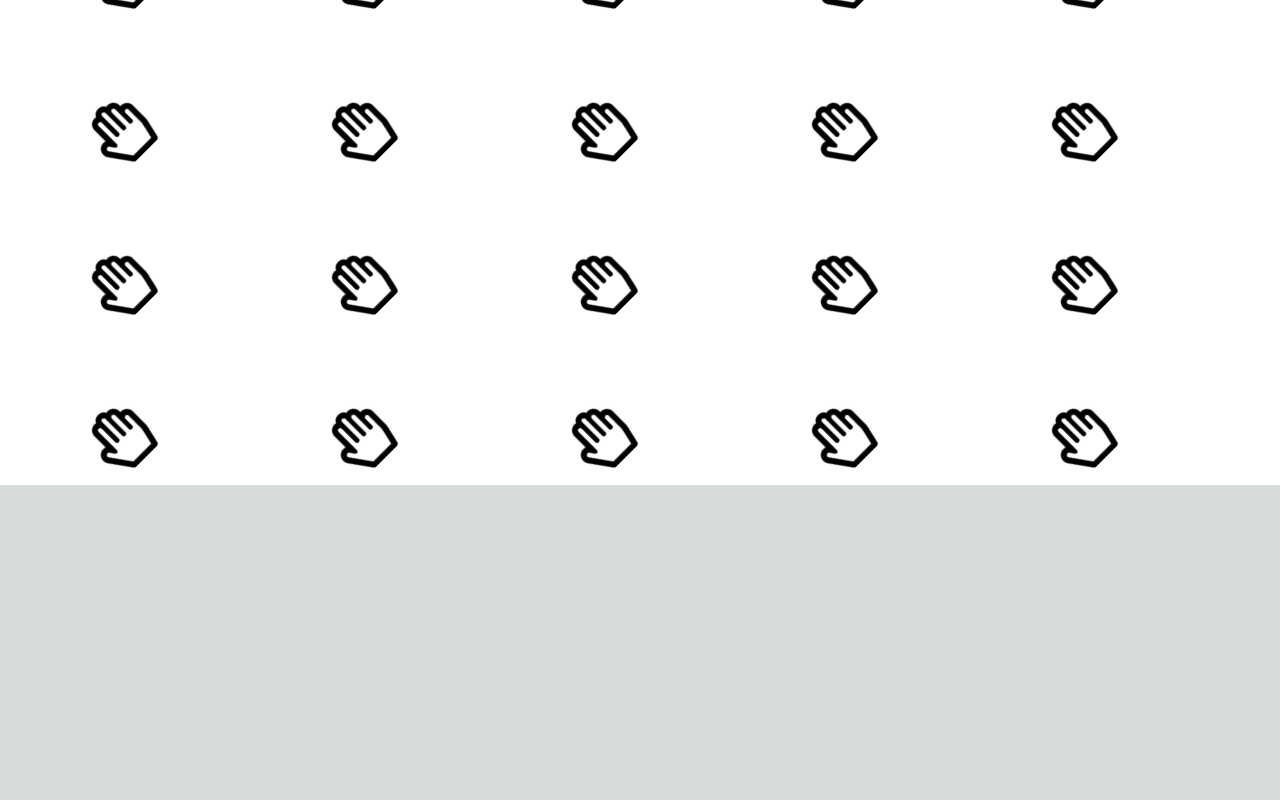
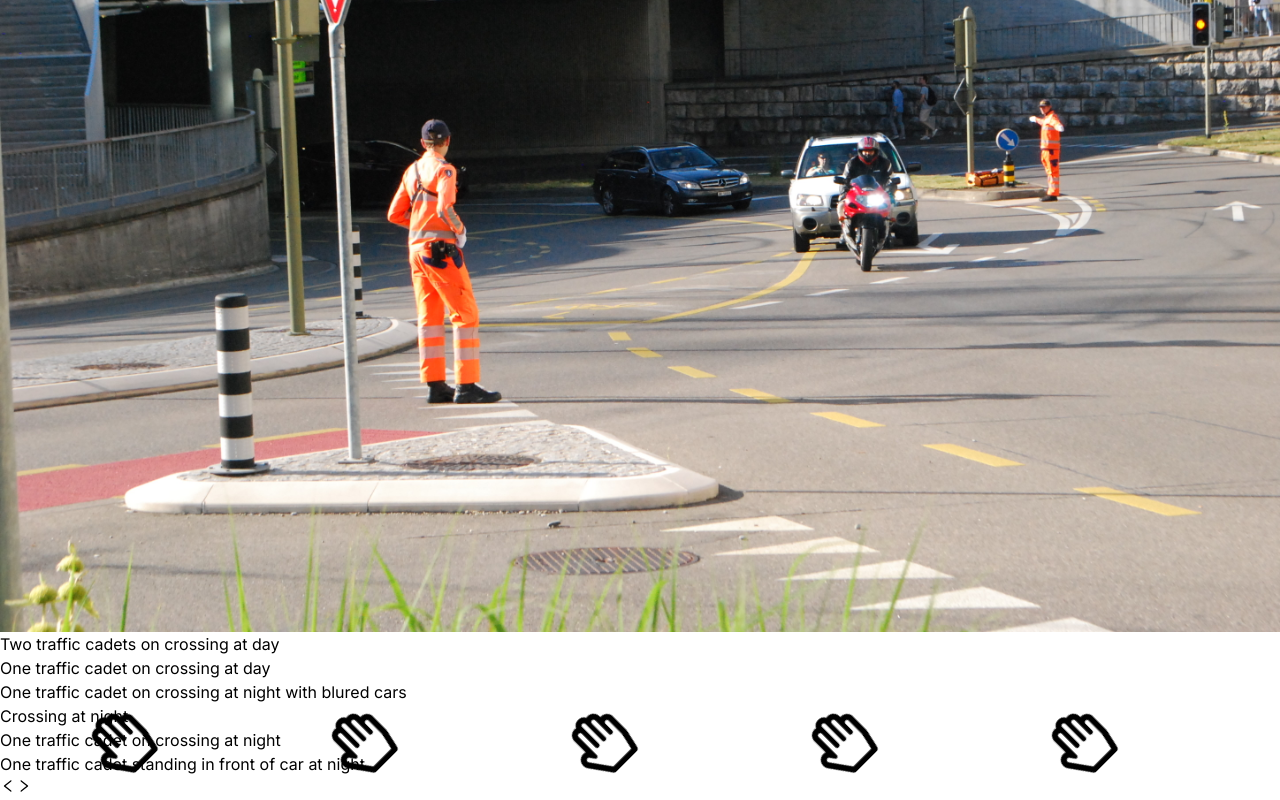
Before and after one commit to AelElliotBanyard/VKPics, a Next.js app in the folder CODE/: page /work in a window 1280 px wide. Shown: the part 315-1115 px from the top of the page. Before the commit the page ends 800 px from the top, so only its background shows below. Built offline with nearby package versions, Linux system fonts and the light colour scheme.

Commit message:
add gallery to work page

```diff
--- a/CODE/app/work/page.tsx
+++ b/CODE/app/work/page.tsx
@@ -1,5 +1,87 @@
+"use client";
+import { useState } from "react";
+import { AiOutlineLeft, AiOutlineRight } from "react-icons/ai";
+
 const page = () => {
-  return <div></div>;
+  const gallery = [
+    {
+      image: "./img/gallery/1.jpg",
+      title: "Two traffic cadets on crossing at day",
+    },
+    {
+      image: "./img/gallery/2.jpg",
+      title: "One traffic cadet on crossing at day",
+    },
+    {
+      image: "./img/gallery/3.jpg",
+      title: "One traffic cadet on crossing at night with blured cars",
+    },
+    {
+      image: "./img/gallery/4.jpg",
+      title: "Crossing at night",
+    },
+    {
+      image: "./img/gallery/5.jpg",
+      title: "One traffic cadet on crossing at night",
+    },
+    {
+      image: "./img/gallery/6.jpg",
+      title: "One traffic cadet standing in front of car at night",
+    },
+  ];
+  const [galleryCurrent, setGalleryCurrent] = useState(0);
+  return (
+    <div className="work">
+      <h1 className="work__title">My Work</h1>
+      <div className="work__section">
+        <div className="work__gallery">
+          {gallery.map((item, index) => {
+            return (
+              <div className="work__gallery__item">
+                <img
+                  src={item.image}
+                  alt={item.title}
+                  className={
+                    galleryCurrent === index
+                      ? " work__gallery__image block "
+                      : " hidden "
+                  }
+                />
+                <p className="work__gallery__image__text">{item.title}</p>
+              </div>
+            );
+          })}
+          <div className="work__gallery__buttons">
+            <button
+              className="work__gallery__button__left"
+              onClick={() => {
+                if (galleryCurrent === 0) {
+                  setGalleryCurrent(gallery.length - 1);
+                } else {
+                  setGalleryCurrent(galleryCurrent - 1);
+                }
+              }}
+            >
+              <AiOutlineLeft />
+            </button>
+            <button
+              className="work__gallery__button__right"
+              onClick={() => {
+                if (galleryCurrent === gallery.length - 1) {
+                  setGalleryCurrent(0);
+                } else {
+                  setGalleryCurrent(galleryCurrent + 1);
+                }
+              }}
+            >
+              <AiOutlineRight />
+            </button>
+          </div>
+        </div>
+      </div>
+      <div className="work__section"></div>
+    </div>
+  );
 };
 
 export default page;
--- a/CODE/components/Navigation.tsx
+++ b/CODE/components/Navigation.tsx
@@ -37,7 +37,7 @@ const Navigation = () => {
           href="/work"
           className={"navigation__link " + (current === "work" ? "active" : "")}
         >
-          Our Work
+          My Work
         </Link>
         <Link
           href="/contact"
```
